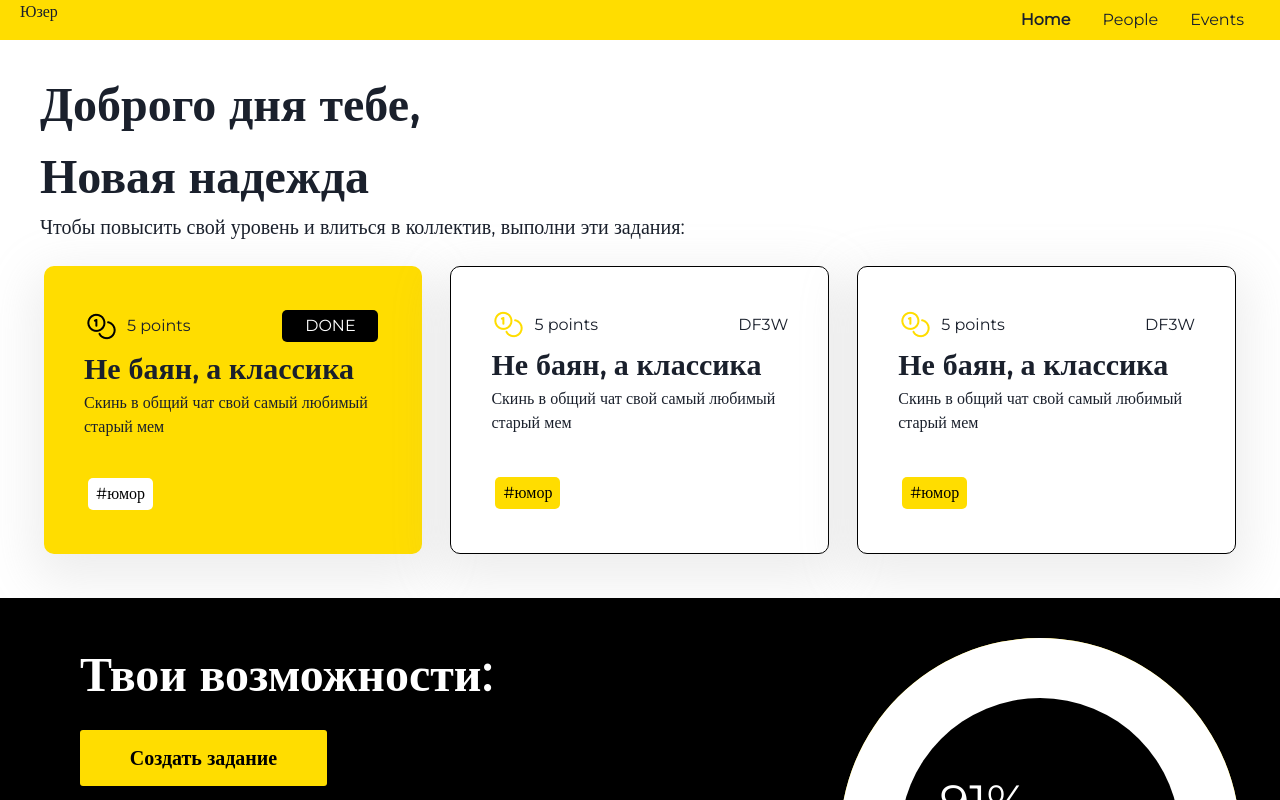
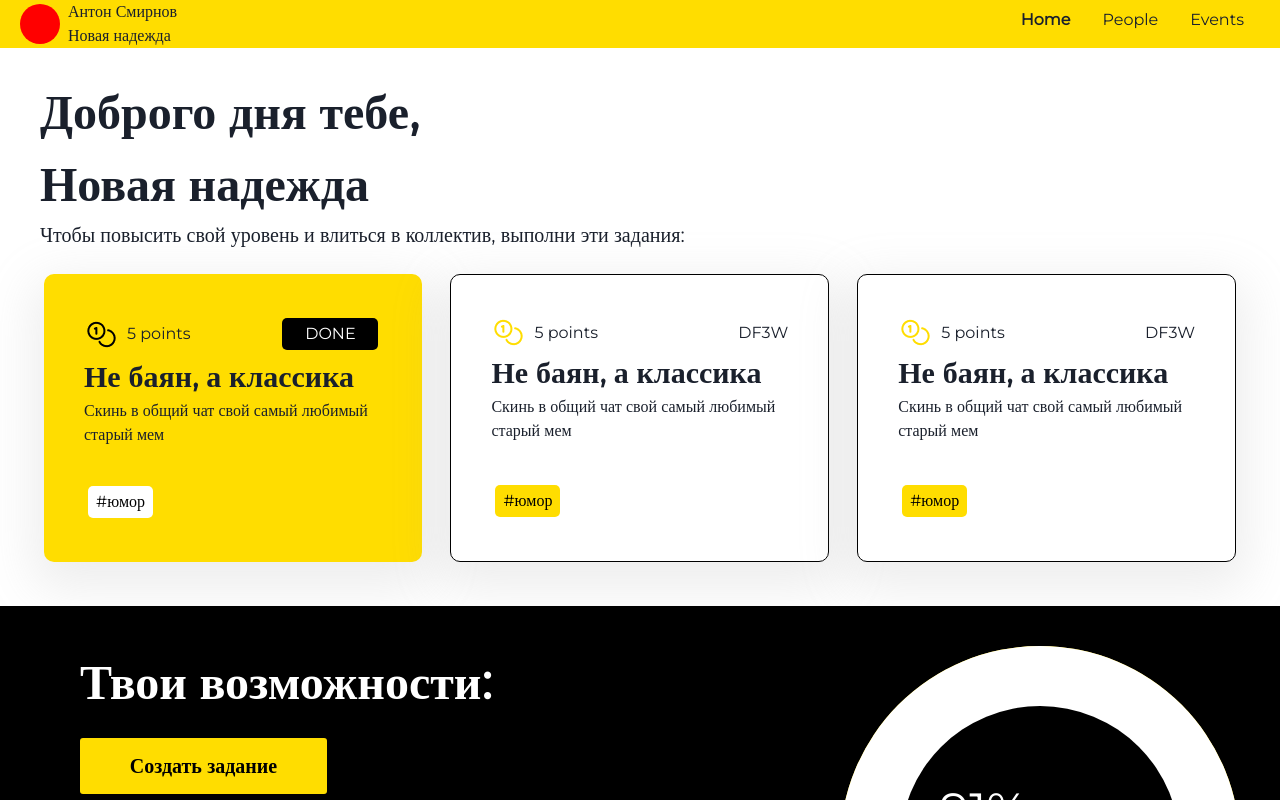
Before and after one commit to Enestacy/ogetto-frontend, a Next.js app in the folder oggetto/: page / in a window 1280 px wide. Shown: the top 800 px of the page. Built offline with nearby package versions, Linux system fonts and the light colour scheme; a web font is replaced by a local one.

Commit message:
feat: create header user

```diff
--- a/oggetto/src/components/Header/Header.tsx
+++ b/oggetto/src/components/Header/Header.tsx
@@ -1,10 +1,11 @@
 import { Container, Flex } from "@chakra-ui/react"
 import { Navigation } from "../Navigation/Navigation"
+import { HeaderUser } from "./HeaderUser"
 
 export const Header = () => {
     return (
         <Container variant={'header'}>
-            <Flex>Юзер</Flex>
+            <HeaderUser />
             <Navigation />
         </Container>
     )
--- /dev/null
+++ b/oggetto/src/components/Header/HeaderUser.tsx
@@ -0,0 +1,14 @@
+import { Box, Flex, Text } from "@chakra-ui/react"
+import { user } from "../../../src/content/User.json"
+
+export const HeaderUser = () => {
+    return (
+        <Flex align={'center'} gap={2}>
+            <Box bgColor={'red'} borderRadius={100} h={10} w={10} />
+            <Flex flexDir={'column'}>
+                <Text>{`${user.firstName} ${user.lastName}`}</Text>
+                <Text>{user.rank}</Text>
+            </Flex>
+        </Flex>
+    )
+}
```
